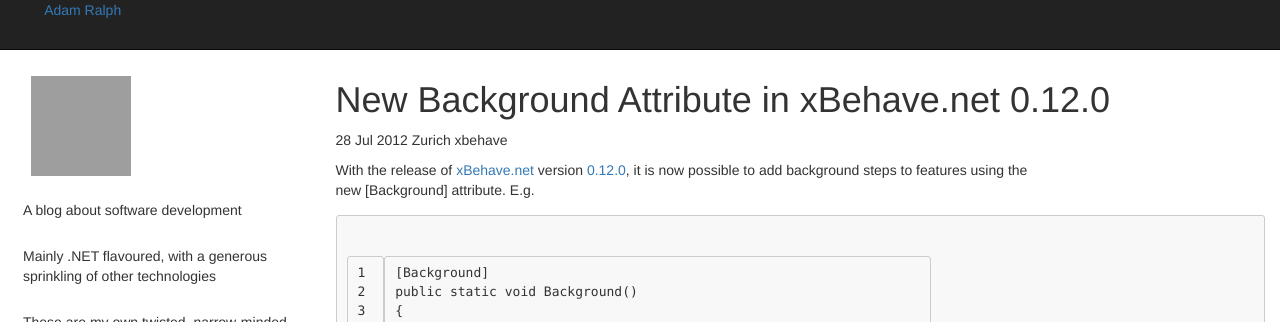
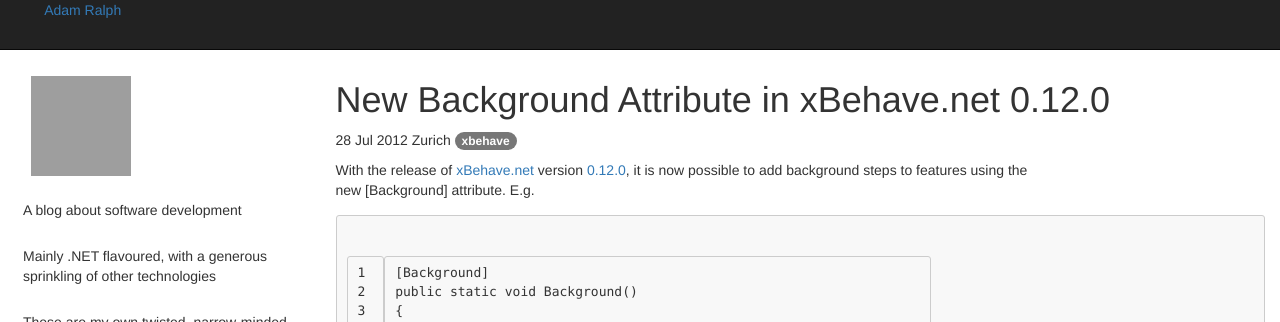
Before and after one commit to adamralph/adamralph.github.com, a Jekyll site: the page built from _posts/2012-07-28-new-background-attribute-in-xbehave-net-0-12-0.md, in a window 1280 px wide and 1088 px high, cut to the strip 0-322 px from the top of the window. Built offline with Jekyll 4.4.1, drawn with Linux system fonts in a browser that asks for light colours; nearby versions of some CDN libraries; library files that are not in the unit come from our copies; Markdown is read by kramdown in place of the engine named in the settings; comment, search, counter and statistics services are not loaded; grey boxes are pictures that could not be loaded.

Commit message:
put tags in badges

```diff
--- a/_layouts/post.html
+++ b/_layouts/post.html
@@ -5,7 +5,7 @@
 <p>
 {{ page.date | date_to_string }} {{ page.location }}
 {% for tag in page.tags %}
-{{ tag }}
+<span class="badge">{{ tag }}</span>
 {% endfor %}
 </p>
 {{ content }}
--- a/index.html
+++ b/index.html
@@ -7,7 +7,7 @@
 <p>
 {{ post.date | date_to_string }} {{ post.location }}
 {% for tag in post.tags %}
-{{ tag }}
+<span class="badge">{{ tag }}</span>
 {% endfor %}
 </p>
   {% capture excerpt %}
```
